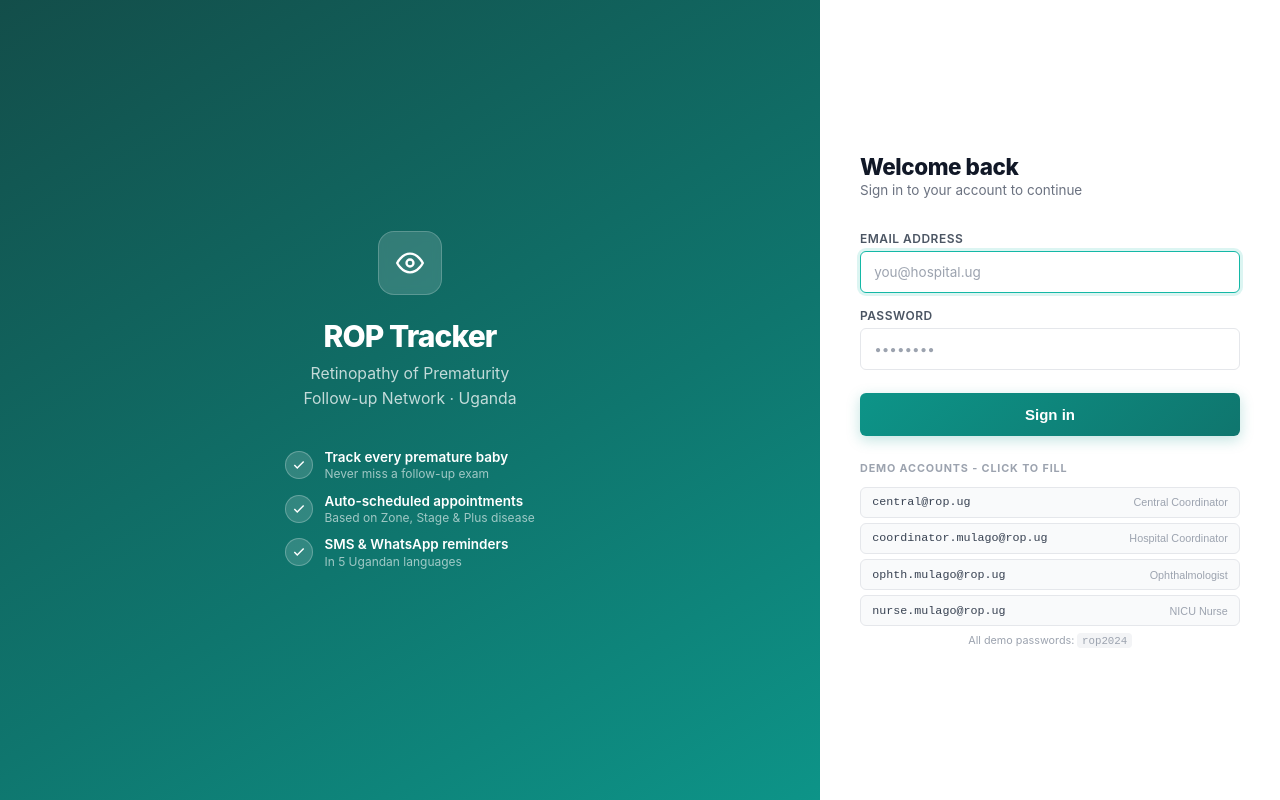
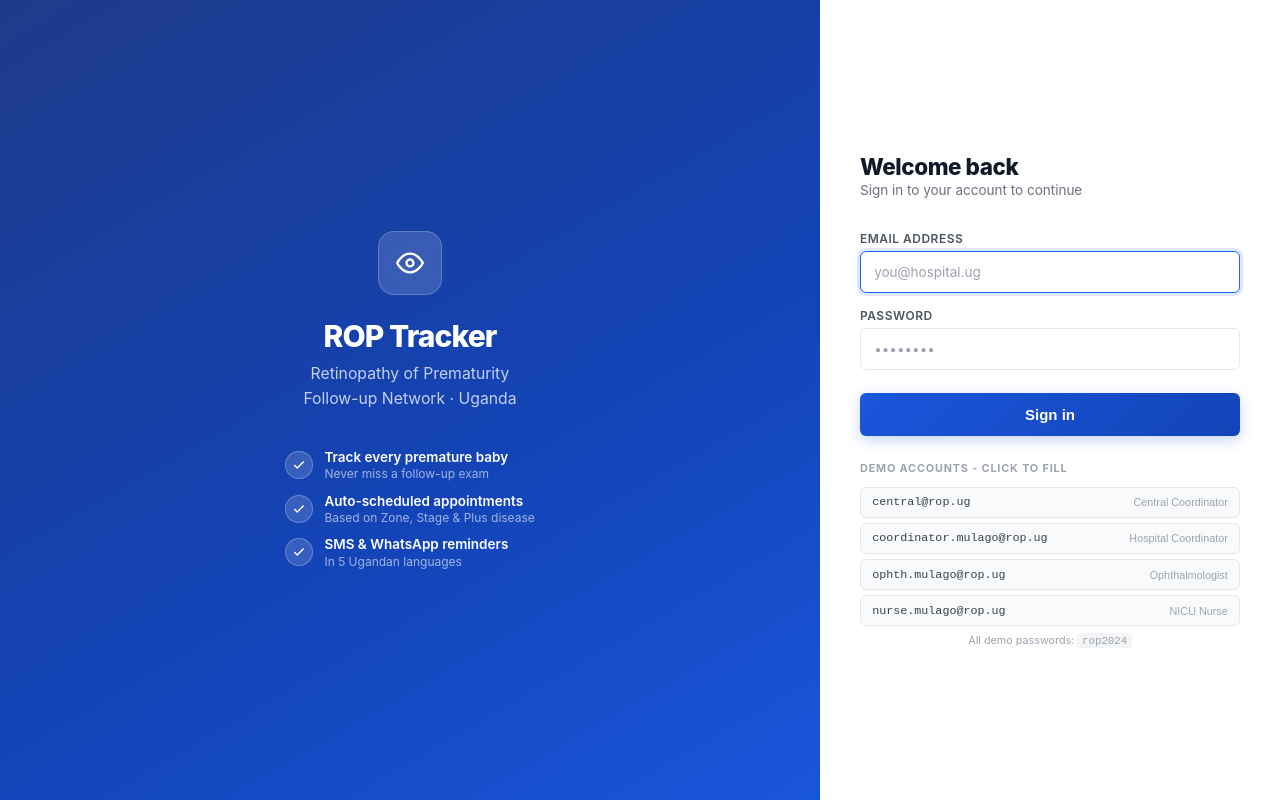
Before and after one commit to Abraham31415/rop-tracker, a React (Vite) app in the folder frontend/: page /login in a window 1280 px wide. Built offline with nearby package versions, Linux system fonts and the light colour scheme; no server answers.

Commit message:
style: rebrand color scheme from teal/green to professional blue
Replaces the teal design-token palette with blue equivalents across
CSS variables, PDF export, and the admin panel's hardcoded hex values,
while leaving semantic red/amber/green urgency colors untouched.

```diff
--- a/frontend/src/components/AdminShell.jsx
+++ b/frontend/src/components/AdminShell.jsx
@@ -8,7 +8,7 @@ const C = {
   bg:         '#0A0F1E',
   sidebar:    '#0D1426',
   cardBorder: '#1E3A5F',
-  teal:       '#14B8A6',
+  teal:       '#1A56DB',
   amber:      '#F59E0B',
   blue:       '#3B82F6',
   textLabel:  '#64748B',
@@ -84,7 +84,7 @@ function NavItem({ to, label, Icon }) {
         display: 'flex', alignItems: 'center', gap: '.7rem',
         padding: '.6rem 1.4rem',
         color: isActive ? C.white : C.textMuted,
-        background: isActive ? 'rgba(20,184,166,.10)' : 'transparent',
+        background: isActive ? 'rgba(26,86,219,.10)' : 'transparent',
         textDecoration: 'none',
         fontSize: '.875rem',
         fontWeight: isActive ? 600 : 400,
--- a/frontend/src/index.css
+++ b/frontend/src/index.css
@@ -3,15 +3,15 @@
 
 /* ── Design tokens ────────────────────────────────────────────────────────── */
 :root {
-  /* Teal primary */
-  --teal-900: #134e4a;
-  --teal-800: #115e59;
-  --teal-700: #0f766e;
-  --teal-600: #0d9488;
-  --teal-500: #14b8a6;
-  --teal-400: #2dd4bf;
-  --teal-100: #ccfbf1;
-  --teal-50:  #f0fdfa;
+  /* Blue primary */
+  --teal-900: #1e3a8a;
+  --teal-800: #1e40af;
+  --teal-700: #1344b8;
+  --teal-600: #1a56db;
+  --teal-500: #2563eb;
+  --teal-400: #93c5fd;
+  --teal-100: #dbeafe;
+  --teal-50:  #eff6ff;
 
   /* Semantic urgency */
   --red-700:   #b91c1c;
@@ -57,12 +57,12 @@
   --shadow:     0 4px 6px -1px rgba(0,0,0,.08), 0 2px 4px -1px rgba(0,0,0,.05);
   --shadow-md:  0 10px 15px -3px rgba(0,0,0,.09), 0 4px 6px -2px rgba(0,0,0,.05);
   --shadow-lg:  0 20px 25px -5px rgba(0,0,0,.1), 0 10px 10px -5px rgba(0,0,0,.04);
-  --shadow-teal:0 4px 14px rgba(13,148,136,.25);
+  --shadow-teal:0 4px 14px rgba(26,86,219,.25);
 
   /* Theme surface tokens (overridden per data-theme below) */
   --surface:        var(--white);
   --input-bg:       var(--white);
-  --sidebar-grad:   #0F6E56;
+  --sidebar-grad:   #1A56DB;
 }
 
 /* ── Dark theme ──────────────────────────────────────────────────────────────
@@ -94,7 +94,7 @@
   --red-50:   #2a1517;
   --amber-50: #2a2109;
   --green-50: #0e2417;
-  --teal-50:  #0c2421;
+  --teal-50:  #0c1930;
 }
 
 /* ── Dark theme: component-level overrides ──────────────────────────────────── */
@@ -126,8 +126,8 @@
 [data-theme="dark"] .btn-ghost:hover { background: #243044; color: #f1f5f9; }
 
 /* Links */
-[data-theme="dark"] a { color: #34d399; }
-[data-theme="dark"] a:hover { color: #6ee7b7; }
+[data-theme="dark"] a { color: #60a5fa; }
+[data-theme="dark"] a:hover { color: #93c5fd; }
 
 /* Input focus ring */
 [data-theme="dark"] .form-group input:focus,
@@ -136,7 +136,7 @@
 [data-theme="dark"] .form-input:focus,
 [data-theme="dark"] .filter-search:focus,
 [data-theme="dark"] .filter-select:focus {
-  border-color: #0f6e56; box-shadow: 0 0 0 3px rgba(15,110,86,.3);
+  border-color: #1a56db; box-shadow: 0 0 0 3px rgba(26,86,219,.3);
 }
 
 /* Status badges */
@@ -150,12 +150,12 @@
 [data-theme="dark"] .urgency-card.due-today { background: #3b2800; border: 1px solid #334155; border-left: 4px solid #f59e0b; color: #fcd34d; }
 [data-theme="dark"] .urgency-card.due-soon  { background: #2d2a00; border: 1px solid #334155; border-left: 4px solid #eab308; color: #fde047; }
 [data-theme="dark"] .urgency-card.on-track  { background: #0f2d1f; border: 1px solid #334155; border-left: 4px solid #22c55e; color: #4ade80; }
-[data-theme="dark"] .urgency-card.total     { background: #0a2420; border: 1px solid #334155; border-left: 4px solid #0f6e56; color: #34d399; }
+[data-theme="dark"] .urgency-card.total     { background: #0a1830; border: 1px solid #334155; border-left: 4px solid #1a56db; color: #93c5fd; }
 
 /* Alerts: subtler borders on dark */
 [data-theme="dark"] .alert-error   { border-color: #7f1d1d; }
 [data-theme="dark"] .alert-success { border-color: #14532d; }
-[data-theme="dark"] .alert-info    { border-color: #134e4a; }
+[data-theme="dark"] .alert-info    { border-color: #1e3a8a; }
 
 /* Spinner track */
 [data-theme="dark"] .spinner { border-color: #334155; border-top-color: var(--teal-500); }
@@ -175,8 +175,8 @@
 
 /* Chips: keep coloured text legible on the darkened soft tints */
 [data-theme="dark"] .notif-count-chip.notif-ltfu { color: #fca5a5; }
-[data-theme="dark"] .notif-count-chip.notif-due  { color: #5eead4; }
-[data-theme="dark"] .topbar-badge { color: #5eead4; border-color: #134e4a; }
+[data-theme="dark"] .notif-count-chip.notif-due  { color: #93c5fd; }
+[data-theme="dark"] .topbar-badge { color: #93c5fd; border-color: #1e3a8a; }
 
 /* Scrollbars */
 [data-theme="dark"] ::-webkit-scrollbar { width: 10px; height: 10px; }
@@ -201,7 +201,7 @@
 .theme-card:hover { transform: translateY(-2px); box-shadow: var(--shadow-md); }
 .theme-card.active {
   border-color: var(--teal-600);
-  box-shadow: 0 0 0 3px rgba(15,110,86,.18);
+  box-shadow: 0 0 0 3px rgba(26,86,219,.18);
 }
 .theme-card-label {
   display: flex;
@@ -295,7 +295,7 @@ button, [role="button"] { touch-action: manipulation; }
   align-items: center;
   justify-content: center;
   flex-shrink: 0;
-  box-shadow: 0 2px 8px rgba(45,212,191,.3);
+  box-shadow: 0 2px 8px rgba(147,197,253,.3);
 }
 .sidebar-logo-text { line-height: 1.2; }
 .sidebar-logo-title {
@@ -467,7 +467,7 @@ button, [role="button"] { touch-action: manipulation; }
   color: var(--white);
   box-shadow: var(--shadow-teal);
 }
-.btn-primary:hover:not(:disabled) { background: linear-gradient(135deg, var(--teal-700), var(--teal-800)); box-shadow: 0 4px 18px rgba(13,148,136,.35); transform: translateY(-1px); }
+.btn-primary:hover:not(:disabled) { background: linear-gradient(135deg, var(--teal-700), var(--teal-800)); box-shadow: 0 4px 18px rgba(26,86,219,.35); transform: translateY(-1px); }
 .btn-primary:active:not(:disabled) { transform: translateY(0); }
 
 .btn-secondary { background: var(--surface); color: var(--gray-700); border: 1px solid var(--gray-300); box-shadow: var(--shadow-xs); }
@@ -599,7 +599,7 @@ tbody tr.row-on_track { border-left: 4px solid var(--green-600); }
 .form-group textarea:focus {
   outline: none;
   border-color: var(--teal-500);
-  box-shadow: 0 0 0 3px rgba(20,184,166,.15);
+  box-shadow: 0 0 0 3px rgba(37,99,235,.15);
 }
 .form-group input::placeholder { color: var(--gray-400); }
 .form-group .error-msg { color: var(--red-600); font-size: .78rem; font-weight: 500; }
@@ -622,7 +622,7 @@ tbody tr.row-on_track { border-left: 4px solid var(--green-600); }
 .form-input:focus {
   outline: none;
   border-color: var(--teal-500);
-  box-shadow: 0 0 0 3px rgba(20,184,166,.15);
+  box-shadow: 0 0 0 3px rgba(37,99,235,.15);
 }
 .form-input::placeholder { color: var(--gray-400); }
 .form-error { color: var(--red-600); font-size: .82rem; font-weight: 500; }
@@ -683,7 +683,7 @@ tbody tr.row-on_track { border-left: 4px solid var(--green-600); }
   background: var(--teal-600);
   border-color: var(--teal-600);
   color: var(--white);
-  box-shadow: 0 2px 8px rgba(13,148,136,.25);
+  box-shadow: 0 2px 8px rgba(26,86,219,.25);
 }
 .risk-chip input { display: none; }
 
--- a/frontend/src/pages/BabyDetailPage.jsx
+++ b/frontend/src/pages/BabyDetailPage.jsx
@@ -1145,7 +1145,7 @@ const DILATION_OPTIONS = [
   { value: 'dilation_refused', label: 'Dilation refused' },
 ]
 const DILATION_STYLE = {
-  dilated:          { bg: 'var(--teal-50,#f0fdfa)', color: 'var(--teal-700,#0f766e)', label: 'Dilated - ready' },
+  dilated:          { bg: 'var(--teal-50,#eff6ff)', color: 'var(--teal-700,#1344b8)', label: 'Dilated - ready' },
   not_dilated:      { bg: 'var(--gray-100)', color: 'var(--gray-500)', label: 'Not dilated' },
   dilation_refused: { bg: 'var(--red-50,#fef2f2)', color: 'var(--red-600,#dc2626)', label: 'Refused' },
 }
--- a/frontend/src/pages/NurseDashboard.jsx
+++ b/frontend/src/pages/NurseDashboard.jsx
@@ -13,7 +13,7 @@ const DILATION_OPTIONS = [
 ]
 
 const DILATION_STYLE = {
-  dilated:          { bg: 'var(--teal-50,#f0fdfa)', color: 'var(--teal-700,#0f766e)', label: 'Dilated - ready' },
+  dilated:          { bg: 'var(--teal-50,#eff6ff)', color: 'var(--teal-700,#1344b8)', label: 'Dilated - ready' },
   not_dilated:      { bg: 'var(--gray-100)', color: 'var(--gray-500)', label: 'Not dilated' },
   dilation_refused: { bg: 'var(--red-50,#fef2f2)', color: 'var(--red-600,#dc2626)', label: 'Refused' },
 }
@@ -117,7 +117,7 @@ function BabyRow({ baby }) {
         <div style={{ gridColumn: 'span 2' }}>
           <div className="baby-card-field-label">Screening Request</div>
           {activeRequest ? (
-            <div style={{ fontSize: '.82rem', color: activeRequest.status === 'claimed' ? 'var(--teal-700,#0f766e)' : 'var(--gray-500)' }}>
+            <div style={{ fontSize: '.82rem', color: activeRequest.status === 'claimed' ? 'var(--teal-700,#1344b8)' : 'var(--gray-500)' }}>
               {activeRequest.status === 'pending' && 'Pending - waiting for ophthalmologist to claim'}
               {activeRequest.status === 'claimed' && `Claimed by Dr. ${activeRequest.claimed_by_name}`}
               {activeRequest.status === 'escalated' && 'Escalated to coordinator (no response in 24h)'}
--- a/frontend/src/pages/OphthalmologistDashboard.jsx
+++ b/frontend/src/pages/OphthalmologistDashboard.jsx
@@ -6,7 +6,7 @@ import { useAuth } from '../contexts/AuthContext'
 import { getBabyDisplayName } from '../utils/babyName'
 
 const DILATION_LABELS = {
-  dilated:          { label: 'Dilated', color: 'var(--teal-700,#0f766e)' },
+  dilated:          { label: 'Dilated', color: 'var(--teal-700,#1344b8)' },
   not_dilated:      { label: 'Not dilated', color: 'var(--gray-500)' },
   dilation_refused: { label: 'Refused', color: 'var(--red-600,#dc2626)' },
 }
--- a/frontend/src/pages/SettingsPage.jsx
+++ b/frontend/src/pages/SettingsPage.jsx
@@ -661,7 +661,7 @@ function GatewayTab() {
 function ThemePreview({ variant }) {
   const p = variant === 'dark'
     ? { bg: '#0F172A', side: '#0D1B2A', card: '#1E293B', border: '#334155', bar: '#1E293B' }
-    : { bg: '#F8FAFC', side: '#0F6E56', card: '#FFFFFF', border: '#E2E8F0', bar: '#FFFFFF' }
+    : { bg: '#F8FAFC', side: '#1A56DB', card: '#FFFFFF', border: '#E2E8F0', bar: '#FFFFFF' }
   return (
     <div style={{
       display: 'flex', height: 100, borderRadius: 6, overflow: 'hidden',
--- a/frontend/src/pages/admin/AdminDashboardPage.jsx
+++ b/frontend/src/pages/admin/AdminDashboardPage.jsx
@@ -8,8 +8,8 @@ const C = {
   bg:         '#0A0F1E',
   card:       '#1A2235',
   cardBorder: '#1E3A5F',
-  teal:       '#14B8A6',
-  tealDeep:   '#0F6E56',
+  teal:       '#1A56DB',
+  tealDeep:   '#1344B8',
   blue:       '#3B82F6',
   purple:     '#8B5CF6',
   red:        '#EF4444',
```
Also changed, not shown: frontend/src/services/pdfExport.js (+7 -7 lines).
